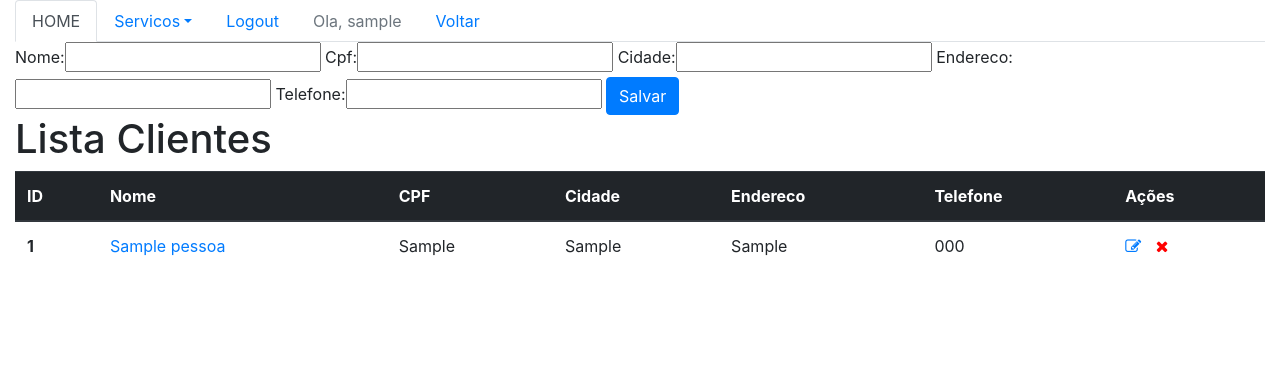
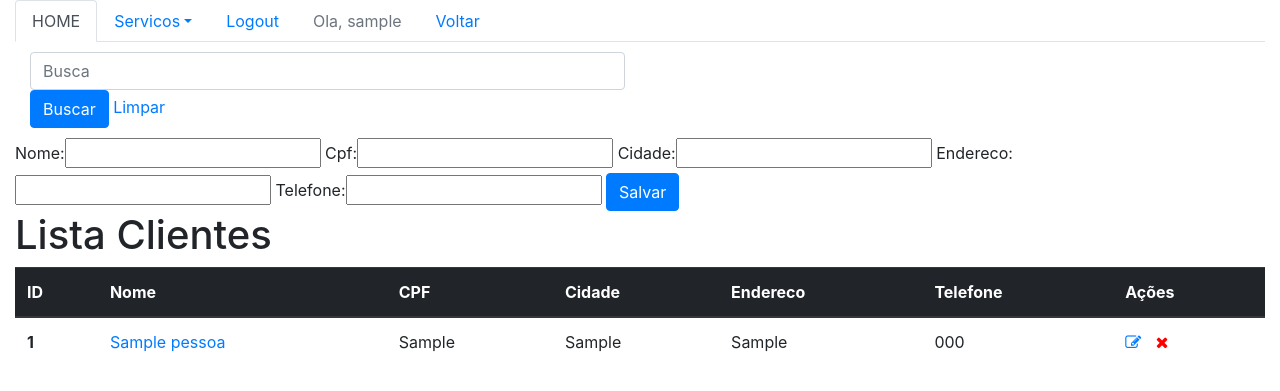
Before and after one commit to rg3915/pousada, a Django app: page /sistema/pesso/ in a window 1280 px wide. Shown: the top 391 px of the page. Run offline with Django 3.2, Linux system fonts and the light colour scheme; a user stored in the database is signed in; tables that the repository leaves empty hold one stand-in row (values such as "Sample post"); some libraries are stand-ins or nearby versions.

Commit message:
Campo de busca com dois campos usando o operador Q.

```diff
--- a/core/templates/core/pessoas.html
+++ b/core/templates/core/pessoas.html
@@ -2,6 +2,19 @@
 
 {% block main %}
 <!-- <h1>{ message }}</h1> -->
+
+
+<!-- Campo de Busca -->
+<div class="row" style="margin: 10px 0">
+  <div class="col-sm-6">
+    <form action="" method="GET">
+      <input id="id_search" name="search" class="form-control" type="text" placeholder="Busca" />
+      <button type="submit" class="btn btn-primary">Buscar</button>
+      <a href=".">Limpar</a>
+    </form>
+  </div>
+</div>
+
 <form action="{% url 'core:core_pessoas_add' %}" method="POST">
     {% csrf_token %}
 
--- a/core/views.py
+++ b/core/views.py
@@ -1,4 +1,5 @@
 from django.contrib.auth.decorators import login_required
+from django.db.models import Q
 from django.http import HttpResponseRedirect
 from django.shortcuts import render, resolve_url
 from .models import Pessoa, Quarto, MovRotativo, Mensalista, MovMensalista
@@ -17,6 +18,15 @@ def home(request):
 def pesso_view(request):
     pessoas = Pessoa.objects.all()
     form = PessoaForm()
+
+    # Search
+    search = request.GET.get('search')
+    if search:
+        pessoas = pessoas.filter(
+            Q(nome__icontains=search,) |
+            Q(cpf__icontains=search,)
+        )
+
     data = {
         'pessoas': pessoas,
         'form': form,
```
